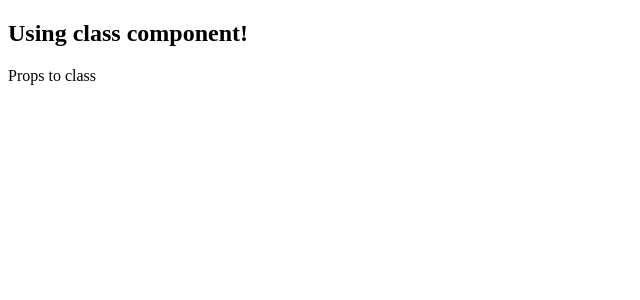
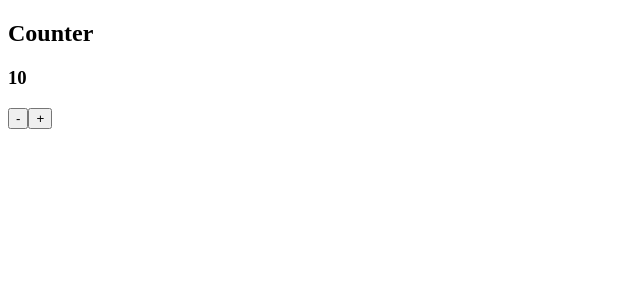
Before and after one commit to matheusabr/react-ex1, a React app: page / in a window 1280 px wide. Shown: the top 300 px of the page, without its empty margins (0-640 px from the left). Built offline with nearby package versions, Linux system fonts and the light colour scheme.

Commit message:
feat: Creating and updating component state

```diff
--- a/src/components/classComponent.jsx
+++ b/src/components/classComponent.jsx
@@ -1,11 +1,28 @@
 import React from 'react'
 
 class ClassComponent extends React.Component {
+  constructor(props) {
+    super(props)
+    // Using state
+    this.state = {
+      value: props.initialValue
+    }
+  }
+
+  handleCalc(num) {
+    // Updates component state
+    this.setState({ ...this.state, value: this.state.value + num })
+  }
+
   render() {
+    const { value } = this.state
+    const { label } = this.props
     return (
       <div>
-        <h2>Using class component!</h2>
-        <span>{this.props.value}</span>
+        <h2>{label}</h2>
+        <h3>{value}</h3>
+        <button onClick={() => this.handleCalc(-1)}>-</button>
+        <button onClick={() => this.handleCalc(1)}>+</button>
       </div>
     )
   }
--- a/src/index.jsx
+++ b/src/index.jsx
@@ -3,6 +3,6 @@ import ReactDOM from 'react-dom'
 import ClassComponent from './components/classComponent'
 
 ReactDOM.render(
-  <ClassComponent value={'Props to class'} />,
+  <ClassComponent label={'Counter'} initialValue={10} />,
   document.getElementById('app')
 )
```
